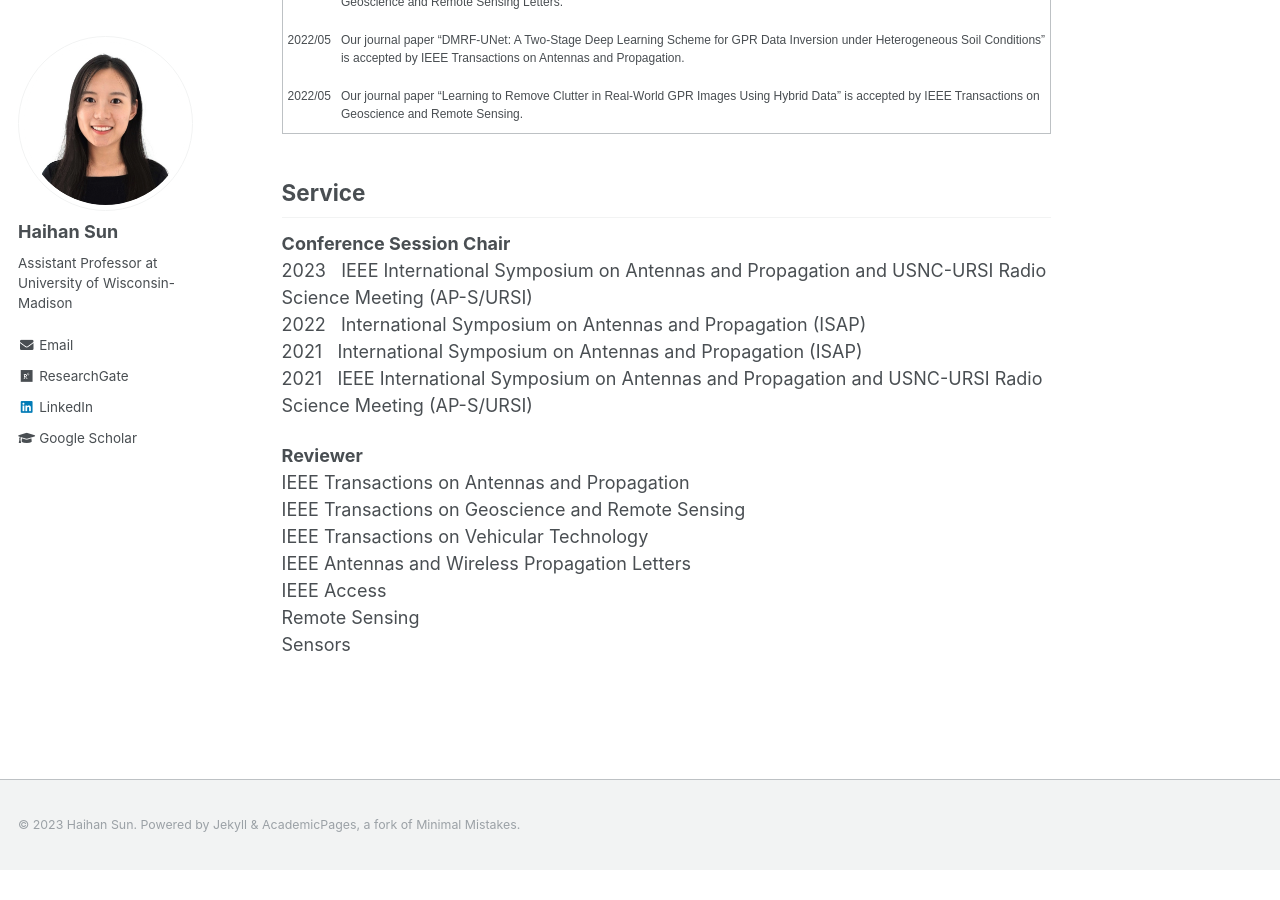
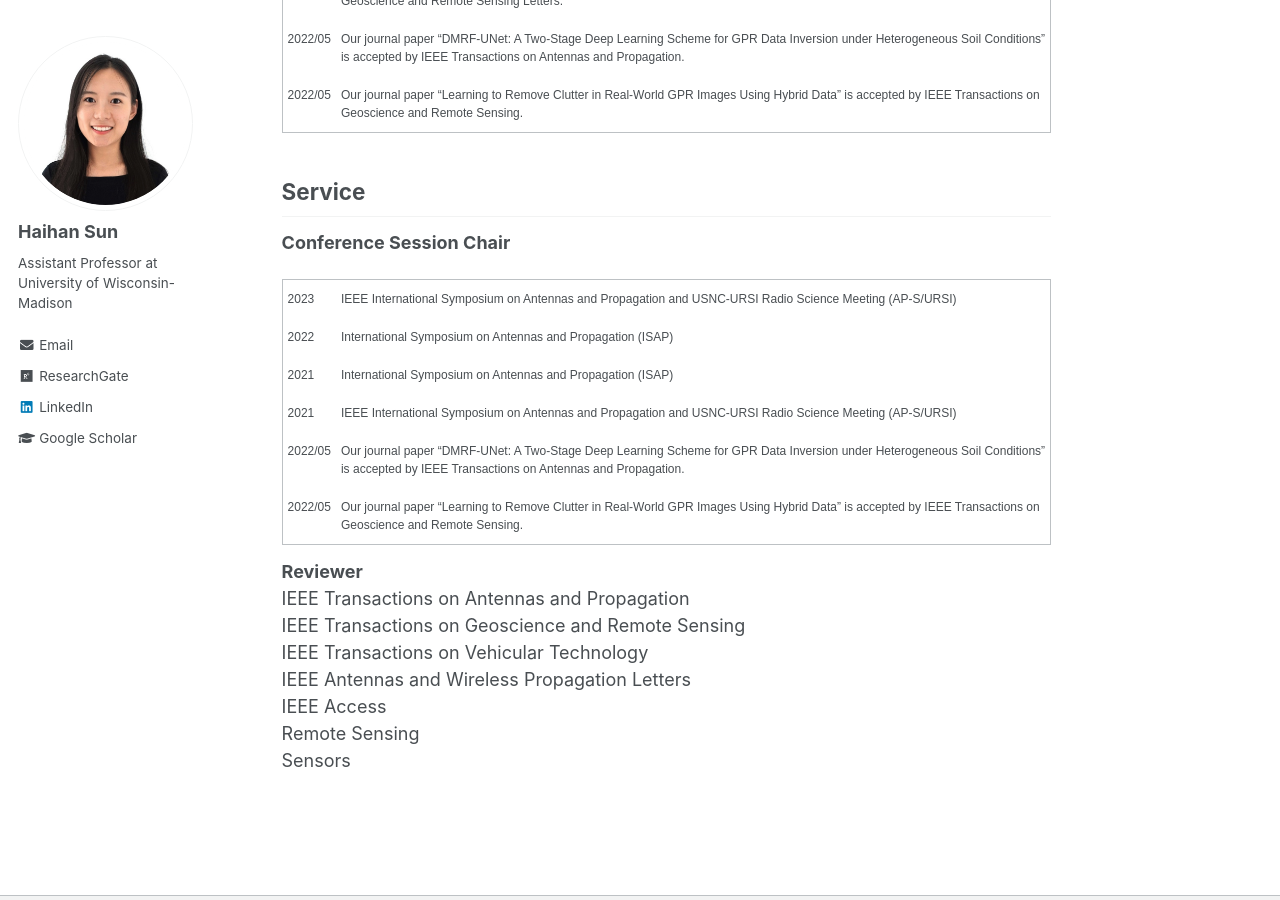
Before and after one commit to Haihan-Sun/Haihan-Sun.github.io, a Jekyll site: the page built from _pages/about.md, in a window 1280 px wide and 900 px high, scrolled down 998 px. Built offline with Jekyll 4.4.1, drawn with Linux system fonts in a browser that asks for light colours; before the commit the page ends 1868 px from its top, so only the background shows below that.

Commit message:
Update about.md

```diff
--- a/_pages/about.md
+++ b/_pages/about.md
@@ -23,15 +23,12 @@ I am seeking undergraduate and graduate students who share a passion for advanci
 
 News
 ------
-
 <table class="tg">
-<thead>
+<tbody>
   <tr>
     <th class="tg-tdlr">2023/08</th>
     <th class="tg-tdlr">Our journal paper “Corrosion Damage Detection in Reinforced Concrete Using Rayleigh Wave-Based Method” is accepted by Cement and Concrete Composites.</th>
   </tr>
-</thead>
-<tbody>
   <tr>
     <td class="tg-tdlr">2023/08</td>
     <td class="tg-tdlr">I joined the Department of Electrical and Computer Engineering, University of Wisconsin-Madison as an Assistant Professor =)</td>
@@ -79,11 +76,36 @@ News
 Service
 ------
 <p><b>Conference Session Chair</b> <br>
-2023  &nbsp;&nbsp;IEEE International Symposium on Antennas and Propagation and USNC-URSI Radio Science Meeting (AP-S/URSI)<br>
-2022  &nbsp;&nbsp;International Symposium on Antennas and Propagation (ISAP) <br>
-2021  &nbsp;&nbsp;International Symposium on Antennas and Propagation (ISAP) <br>
-2021  &nbsp;&nbsp;IEEE International Symposium on Antennas and Propagation and USNC-URSI Radio Science Meeting (AP-S/URSI)<br>
-</p>
+
+<table class="tg">
+
+<tbody>
+  <tr>
+    <td class="tg-tdlr">2023</td>
+    <td class="tg-tdlr">IEEE International Symposium on Antennas and Propagation and USNC-URSI Radio Science Meeting (AP-S/URSI)</td>
+  </tr>
+  <tr>
+    <td class="tg-tdlr">2022</td>
+    <td class="tg-tdlr">International Symposium on Antennas and Propagation (ISAP) </td>
+  </tr>
+  <tr>
+    <td class="tg-tdlr">2021</td>
+    <td class="tg-tdlr">International Symposium on Antennas and Propagation (ISAP)</td>
+  </tr>
+  <tr>
+    <td class="tg-tdlr">2021</td>
+    <td class="tg-tdlr">IEEE International Symposium on Antennas and Propagation and USNC-URSI Radio Science Meeting (AP-S/URSI)</td>
+  </tr>
+  <tr>
+    <td class="tg-tdlr">2022/05</td>
+    <td class="tg-tdlr">Our journal paper “DMRF-UNet: A Two-Stage Deep Learning Scheme for GPR Data Inversion under Heterogeneous Soil Conditions” is accepted by IEEE Transactions on Antennas and Propagation.</td>
+  </tr>
+  <tr>
+    <td class="tg-tdlr">2022/05</td>
+    <td class="tg-tdlr">Our journal paper “Learning to Remove Clutter in Real-World GPR Images Using Hybrid Data” is accepted by IEEE Transactions on Geoscience and Remote Sensing.</td>
+  </tr>
+</tbody>
+</table>
 
 <p><b>Reviewer</b> <br>
 IEEE Transactions on Antennas and Propagation <br>
```
